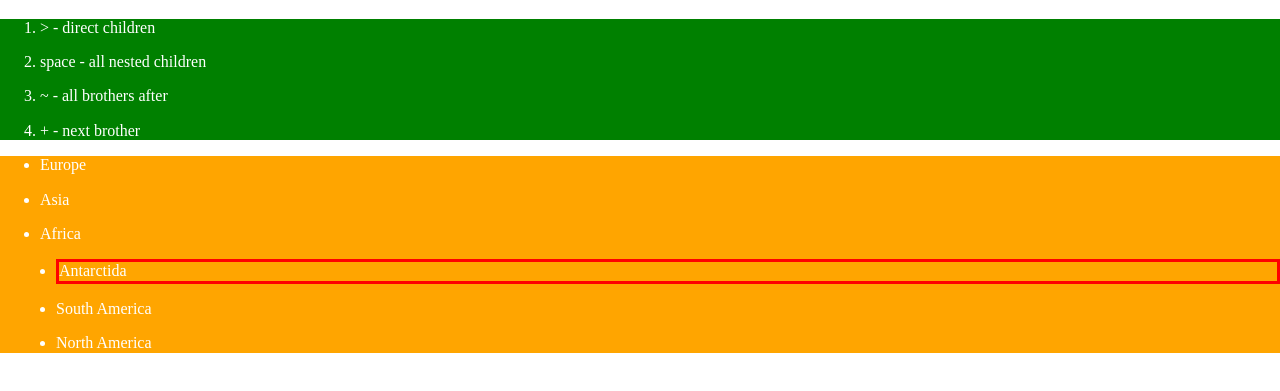
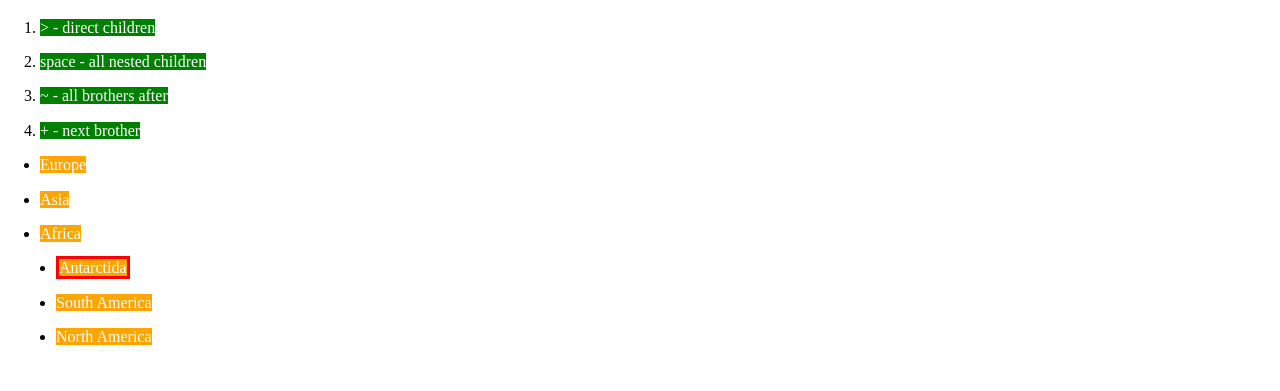
Before and after one commit to E-Martynenko1982/gromcode_lessons, a plain HTML site: page lesson_6/hierarchikal_selectors/index.html in a window 1280 px wide. Shown: the part 61-452 px from the top of the page. Drawn offline with nearby package versions, Linux system fonts and the light colour scheme.

Commit message:
Changes 2

```diff
--- a/lesson_6/hierarchikal_selectors/selectors.css
+++ b/lesson_6/hierarchikal_selectors/selectors.css
@@ -2,17 +2,17 @@ li {
 	margin-bottom: 16px;
 }
 
-ol {
+ol li span {
 	background-color: green;
 	color: white;
 }
 
-ul {
+ul li span {
 	background-color: orange;
 	color: white;
 }
 
-#special + li {
+#special + li span {
 	border: 3px solid red;
 }
 
```
